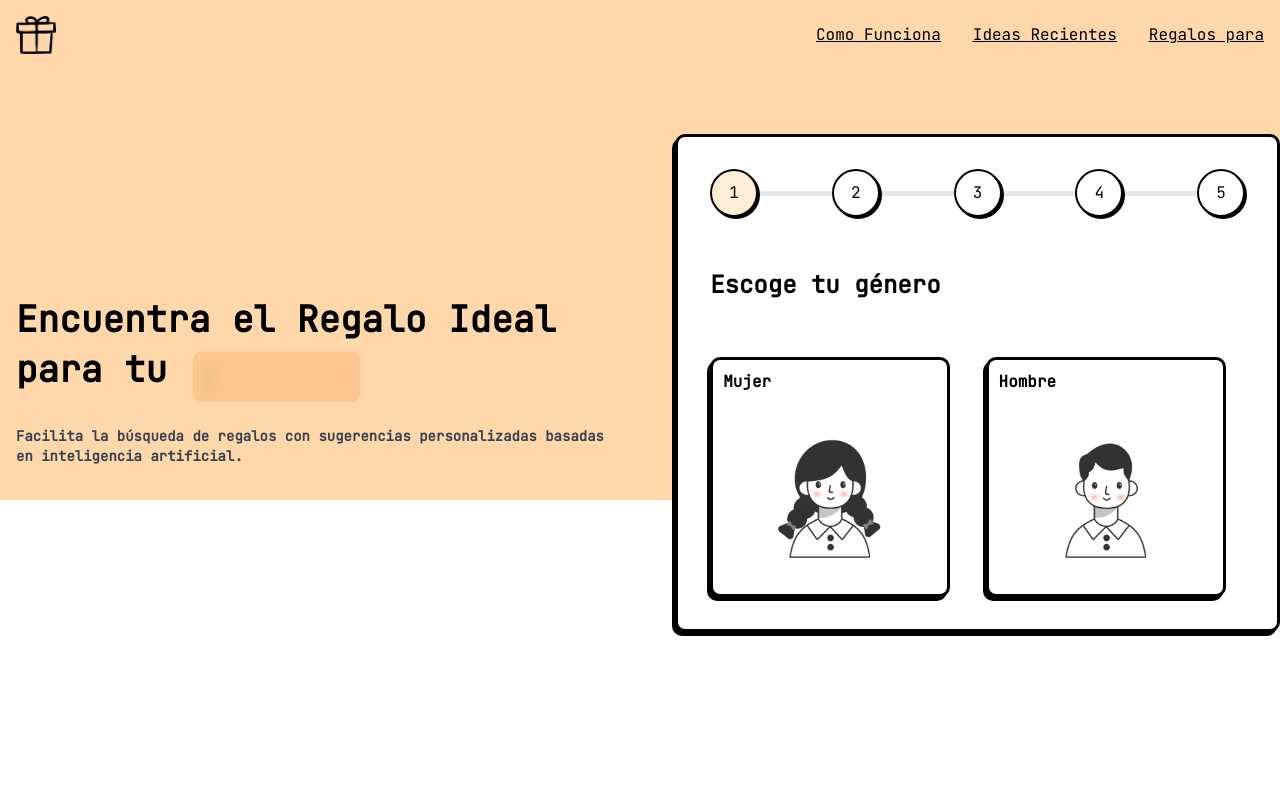
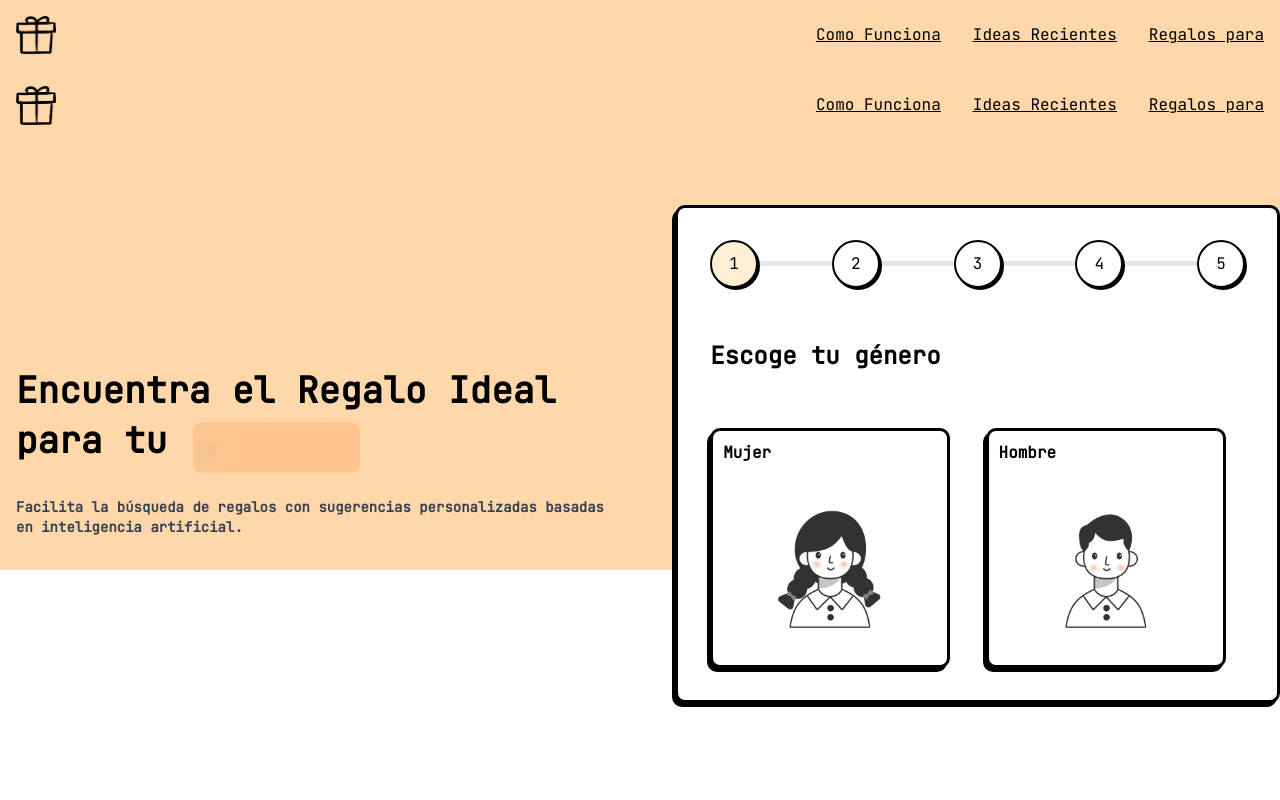
Before and after one commit to sergitejada/MiduVercelHackathon, a Next.js app: page / in a window 1280 px wide. Shown: the top 800 px of the page. Built offline with nearby package versions, Linux system fonts and the light colour scheme.

Commit message:
nav al layout

```diff
--- a/src/app/layout.tsx
+++ b/src/app/layout.tsx
@@ -1,3 +1,4 @@
+import NavSection from "@/components/nav-section"
 import "./globals.css"
 
 import { JetBrains_Mono } from "next/font/google"
@@ -12,7 +13,12 @@ export const metadata = {
 export default function RootLayout({ children }: { children: React.ReactNode }) {
 	return (
 		<html lang="en" className="scroll-smooth">
-			<body className={inter.className}>{children}</body>
+			<body className={inter.className}>
+				<div className="h-[500px] bg-orange-200">
+					<NavSection />
+					{children}
+				</div>
+			</body>
 		</html>
 	)
 }
```
